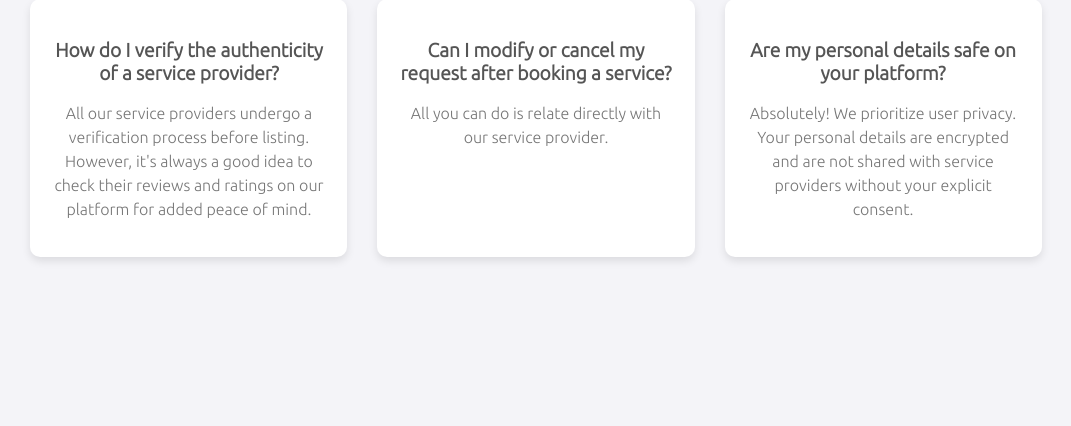
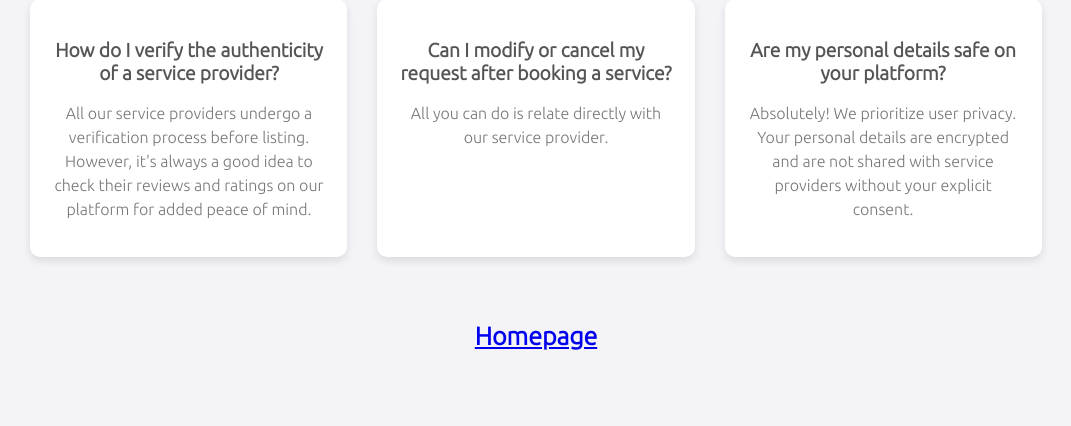
Before and after one commit to Solowise130/Local-Service-Finder, a Python web app: template frontend/templates/FAQs.html in a window 1280 px wide. Shown: the part 344-770 px from the top of the page, without its empty margins (104-1175 px from the left). Run offline with Jinja, Linux system fonts and the light colour scheme; the template is opened without the code that fills it, so the values that code supplies are empty.

Commit message:
Updated.

```diff
--- a/frontend/templates/FAQs.html
+++ b/frontend/templates/FAQs.html
@@ -51,6 +51,9 @@
         </div>
 
     </div>
+    <br>
+    <br>
+    <p class="home"><a href="Home.html"><strong>Homepage</strong></a></p>
 </div>
 
 </body>
--- a/frontend/templates/static/css/FAQs.css
+++ b/frontend/templates/static/css/FAQs.css
@@ -57,3 +57,6 @@
     color: #777;
     line-height: 1.5;
 }
+.home {
+    font-size: 25px;
+}
--- a/frontend/templates/static/css/home.css
+++ b/frontend/templates/static/css/home.css
@@ -185,3 +185,8 @@
     width: 33.33%;
     float: right;
 }
+
+.home {
+    font-weight: 800;
+    color: #5db493;
+}
```
Also changed, not shown: frontend/templates/About-Us.html (+8 -5 lines), frontend/templates/static/css/about-us.css (+11 -2 lines).
